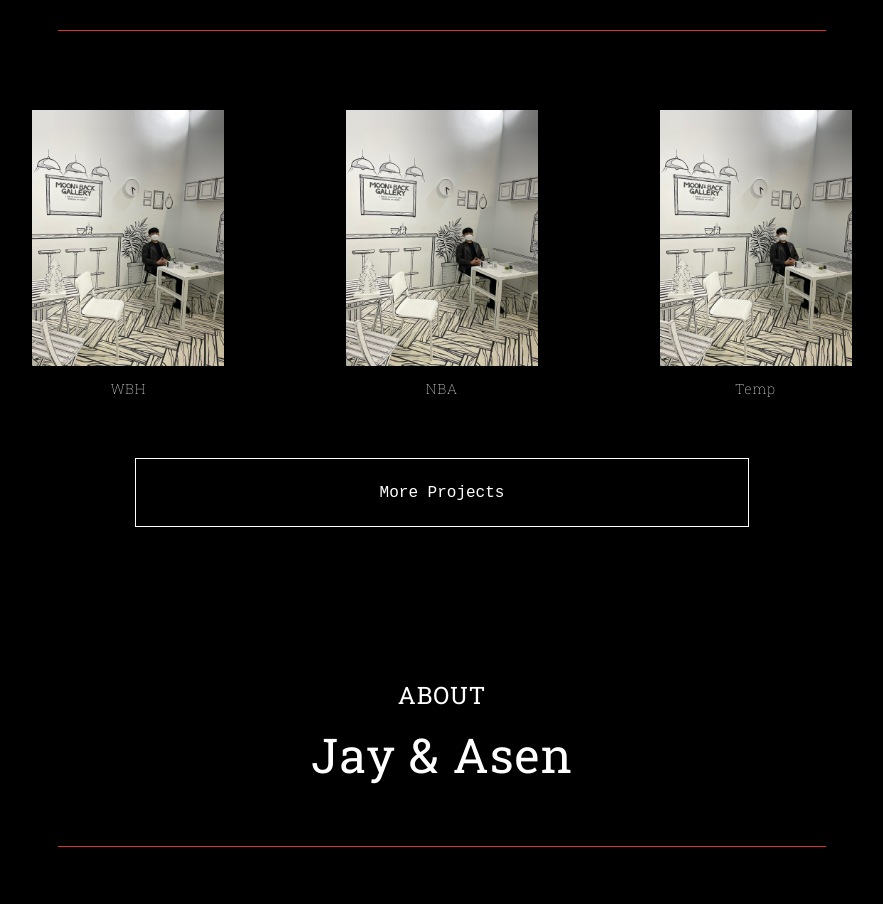
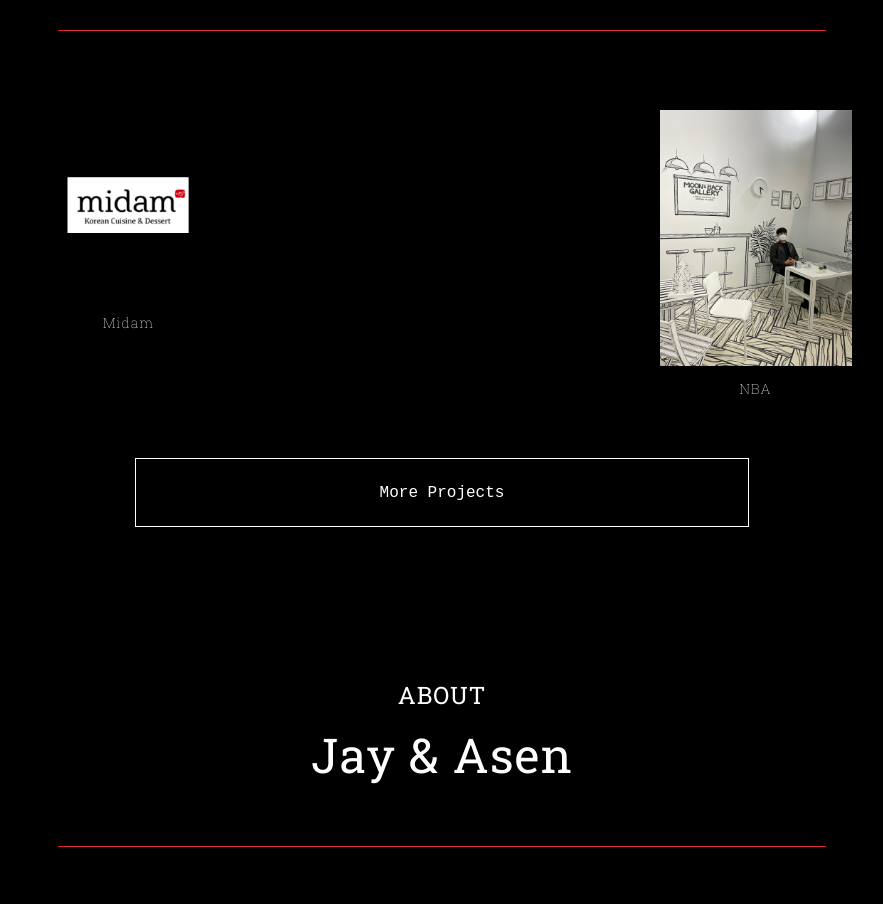
Before and after one commit to LeeJay0126/jayasen, a React (Create React App) app: page / in a window 1280 px wide. Shown: the part 899-1803 px from the top of the page, without its empty margins (198-1081 px from the left). Built offline with nearby package versions, Linux system fonts and the light colour scheme; a web font is replaced by a local one.

Commit message:
Home Page link and projects
Links and Projects section is under work

```diff
--- a/src/Pages/Home/Home.css
+++ b/src/Pages/Home/Home.css
@@ -90,14 +90,22 @@
     justify-content: space-between;
 }
 
-.homeProjectFlex {
+.homeProjectsFlex {
     display: flex;
     flex-direction: column;
+    align-items: center;
+    justify-content:space-evenly;
 }
 
 .tempImage {
     width: 15vw;
     cursor: pointer;
+}
+
+.midamLogo {
+    width: 15vw;
+    align-self: center;
+    justify-self: center;
 }
 
 .latestProjectTitle {
--- a/src/Pages/Home/LatestProjectComponent.js
+++ b/src/Pages/Home/LatestProjectComponent.js
@@ -1,6 +1,7 @@
 // Should get image to use for the latest projects
 import { Link } from "react-router-dom";
 import tempImage from "../../SharedComponents/Imgs/SoloImages/Jay/MoonNBack.jpg";
+import midam from "../../SharedComponents/Imgs/Logos/midam.png";
 
 const LatestProjectComponent = () => {
 
@@ -9,19 +10,15 @@ const LatestProjectComponent = () => {
             <div className="homeLatestProjectsContainer">
                 <div className="homeProjectsFlex">
                     <Link to="/">
-                        <img src={tempImage} alt="tempImage" className="tempImage" />
-                    </Link>                    <h4 className="latestProjectTitle">WBH</h4>
-                </div>
-                <div className="homeProjectsFlex">
-                    <Link to="/">
-                        <img src={tempImage} alt="tempImage" className="tempImage" />
-                    </Link>                    <h4 className="latestProjectTitle">NBA</h4>
+                        <img src={midam} alt="tempImage" className="tempImage" />
+                    </Link>
+                    <h4 className="latestProjectTitle">Midam</h4>
                 </div>
                 <div className="homeProjectsFlex">
                     <Link to="/">
                         <img src={tempImage} alt="tempImage" className="tempImage" />
                     </Link>
-                    <h4 className="latestProjectTitle">Temp</h4>
+                    <h4 className="latestProjectTitle">NBA</h4>
                 </div>
             </div>
             <div className="HomeProjectLinkContainer">
```
Also changed, not shown: src/SharedComponents/Imgs/Logos/midam.png (added).
